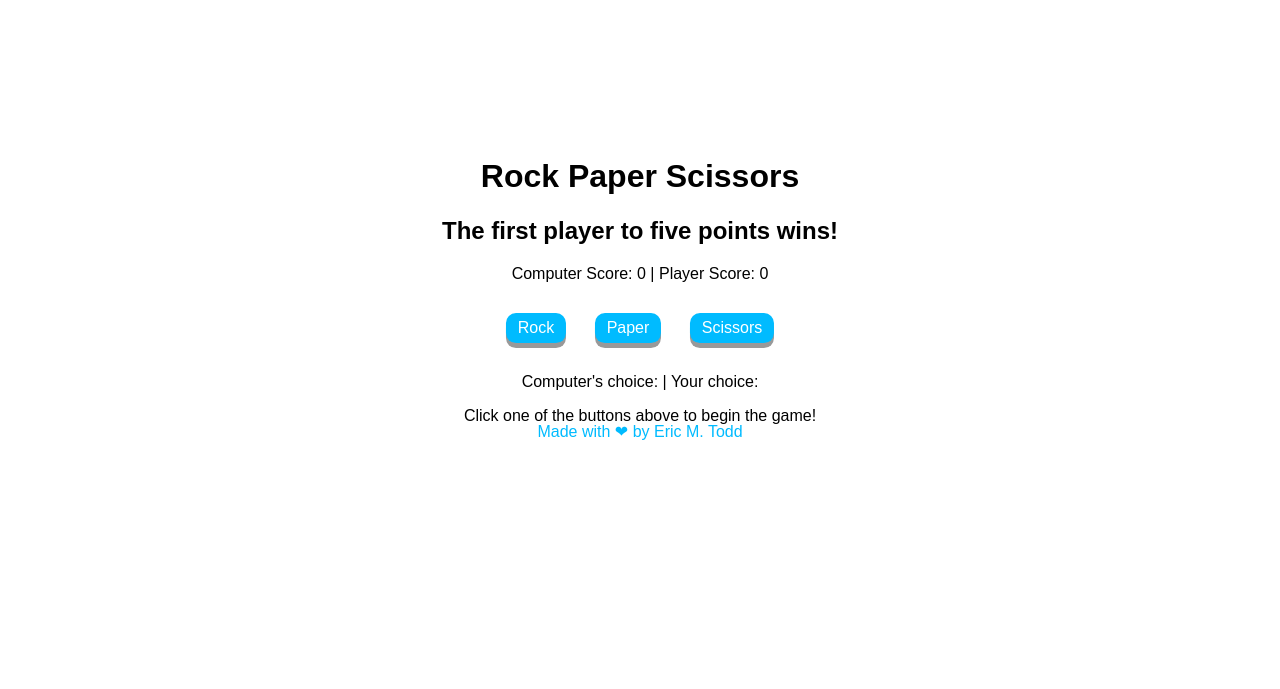
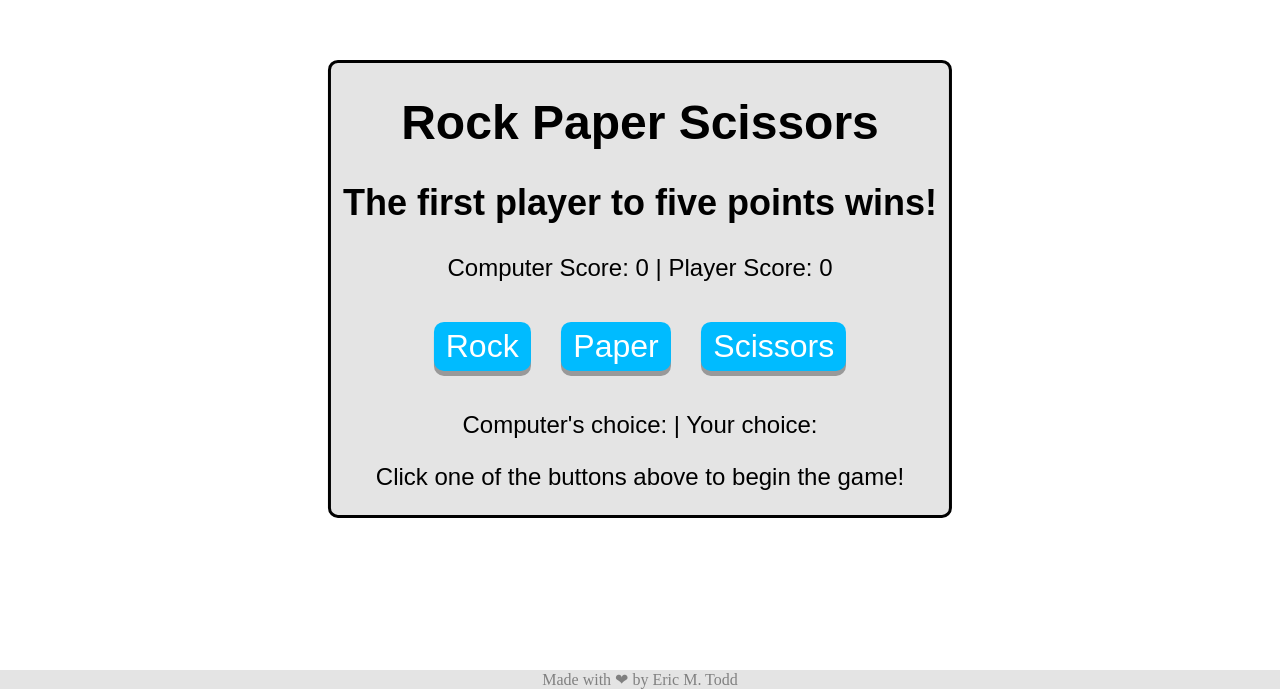
Before and after one commit to EricMTodd/gui-rock-paper-scissors, a plain HTML site: page index.html in a window 1280 px wide. Shown: the part 111-800 px from the top of the page. Drawn offline with Linux system fonts and the light colour scheme.

Commit message:
Footer working as expected. Border and background added to game window.

```diff
--- a/index.html
+++ b/index.html
@@ -6,6 +6,7 @@
     <link rel="stylesheet" href="styles/style.css" />
   </head>
   <body>
+    <div id="game-window">
       <header>
         <h1>Rock Paper Scissors</h1>
         <h2>The first player to five points wins!</h2>
@@ -35,6 +36,7 @@
           <p id="results">Click one of the buttons above to begin the game!</p>
         </div>
       </main>
+    </div>
     <footer>
       <a target="_blank" href="https://www.github.com/EricMTodd">
         Made with ❤ by Eric M. Todd</a
--- a/styles/style.css
+++ b/styles/style.css
@@ -1,22 +1,12 @@
 a {
   text-decoration: none;
-  color: #00bbff;
-}
-
-body {
-  text-align: center;
-  margin: 0;
-  position: absolute;
-  top: 50%;
-  left: 50%;
-  transform: translate(-50%, -50%);
-  font-family: sans-serif;
+  color: gray;
 }
 
 button {
   margin: 0 12px 0 12px;
   padding: 6px 12px;
-  font-size: 16px;
+  font-size: 32px;
   border-radius: 10px;
   background-color: #00bbff;
   color: white;
@@ -40,9 +30,27 @@ button:focus {
 }
 
 footer {
-  bottom: 0px;
+  position: fixed;
+  left: 0;
+  bottom: 0;
+  width: 100%;
+  text-align: center;
+  background-color: #e4e4e4;
+}
+
+#game-window {
+  text-align: center;
+  margin: 0;
   position: absolute;
-  width: 100%;
+  top: 50%;
+  left: 50%;
+  transform: translate(-50%, -50%);
+  font-family: sans-serif;
+  font-size: 24px;
+  border: solid black 3px;
+  border-radius: 10px;
+  padding: 0 12px 0 12px;
+  background-color: #e4e4e4;
 }
 
 #scoreboard,
```
Lines whose indentation alone changed are shown as unchanged.
